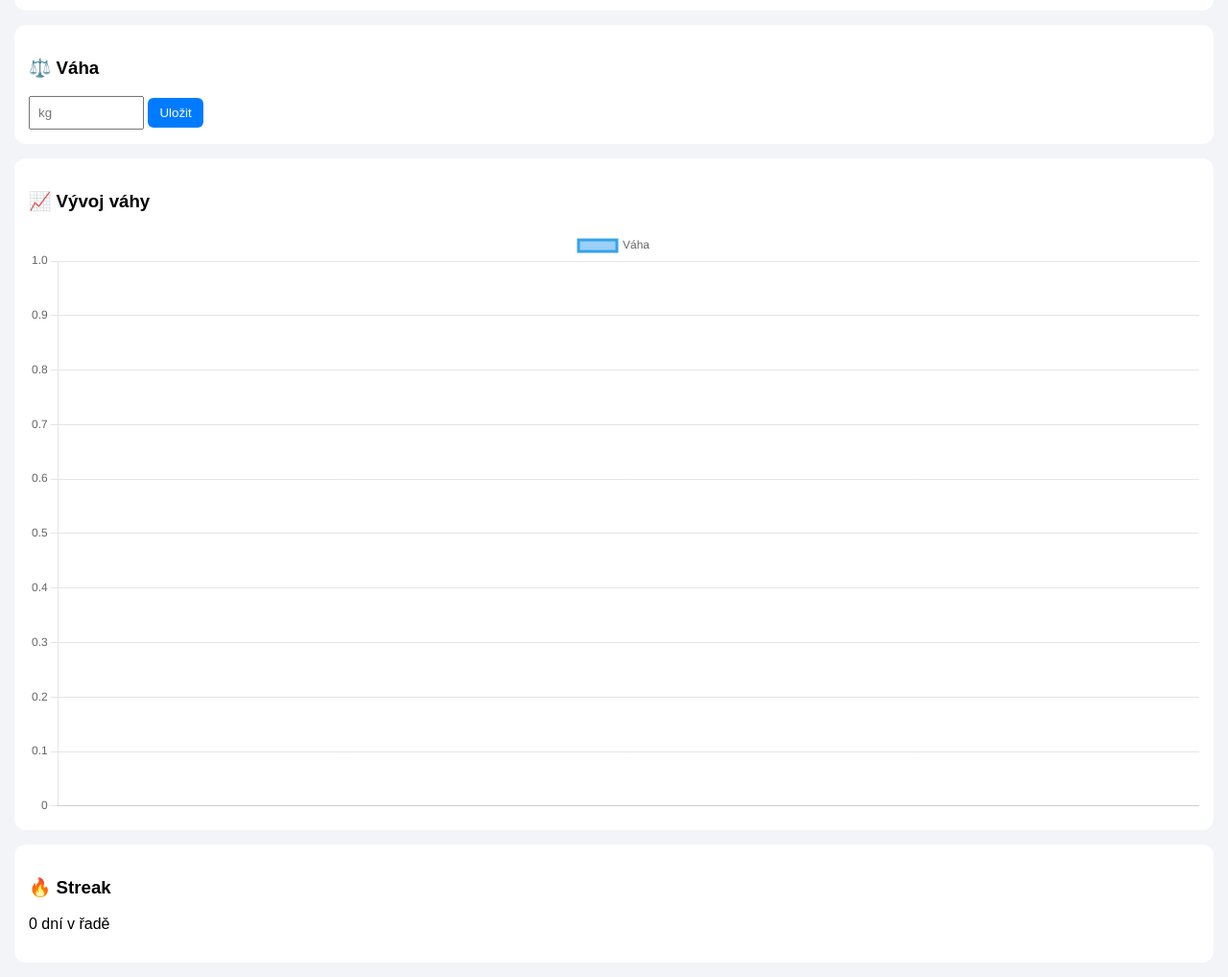
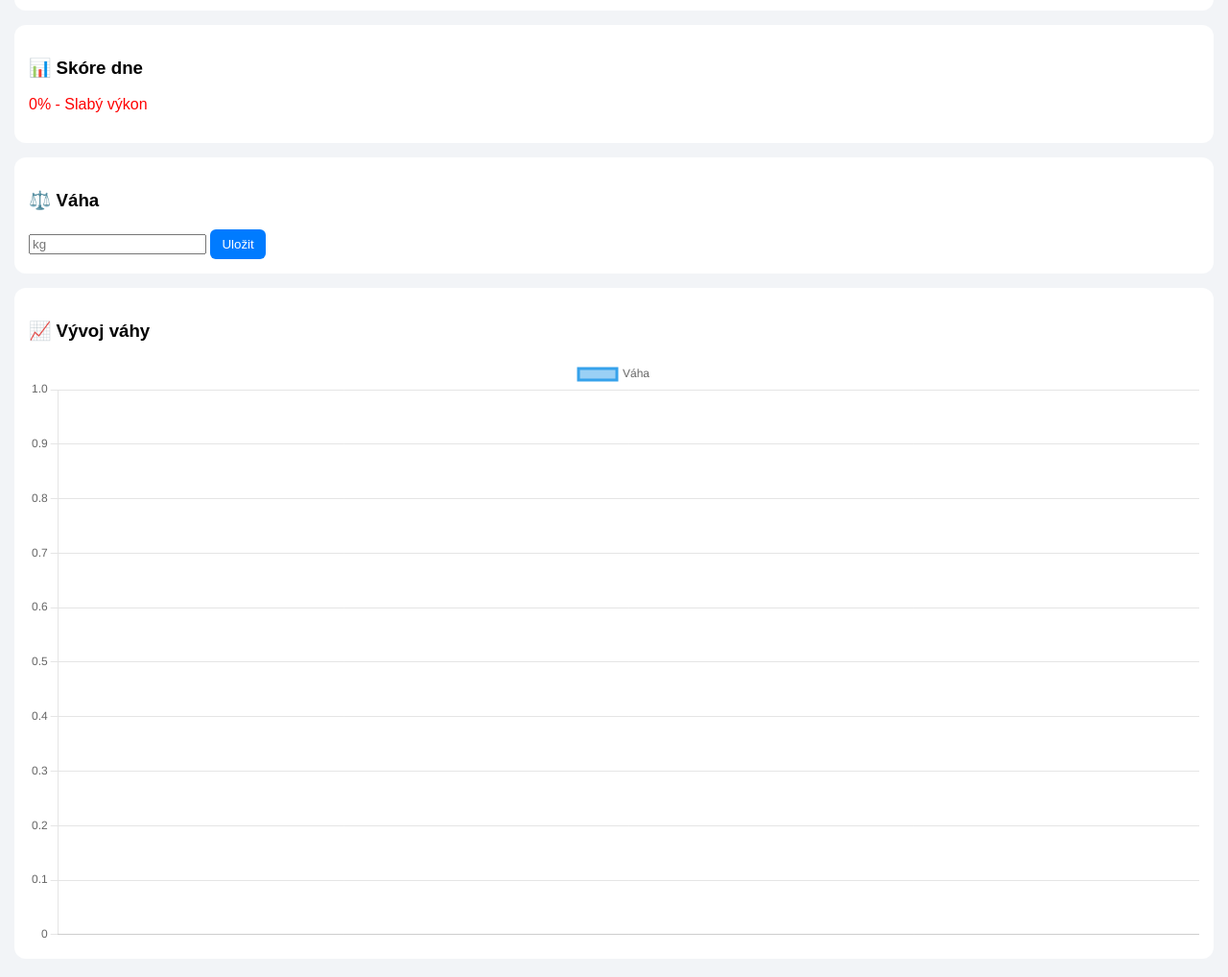
Before and after one commit to hadplaz-del/Fitnes-Tom, a plain HTML site: page index.html in a window 1280 px wide. Shown: the part 422-1440 px from the top of the page at 96% size. Drawn offline with nearby package versions, Linux system fonts and the light colour scheme.

Commit message:
Update index.html

```diff
--- a/index.html
+++ b/index.html
@@ -3,7 +3,7 @@
 <head>
 <meta charset="UTF-8">
 <meta name="viewport" content="width=device-width, initial-scale=1.0">
-<title>Fit režim</title>
+<title>Fit režim PRO</title>
 <script src="https://cdn.jsdelivr.net/npm/chart.js"></script>
 <style>
 body { font-family: Arial; margin: 15px; background: #f2f4f7; }
@@ -11,14 +11,17 @@ body { font-family: Arial; margin: 15px; background: #f2f4f7; }
 h1 { font-size: 22px; }
 button { padding: 8px 12px; border: none; border-radius: 6px; background: #007bff; color: white; }
 .done { text-decoration: line-through; color: gray; }
-input { padding: 8px; width: 100px; }
+.bad { color: red; }
+.ok { color: orange; }
+.good { color: green; }
+.weekend { border-left: 5px solid red; }
 </style>
 </head>
 <body>
 
-<h1>💪 Fit režim</h1>
+<h1>💪 Fit režim PRO</h1>
 
-<div class="card">
+<div class="card" id="dayCard">
 <h2 id="day"></h2>
 <p id="training"></p>
 </div>
@@ -26,6 +29,11 @@ input { padding: 8px; width: 100px; }
 <div class="card">
 <h3>✔️ Denní úkoly</h3>
 <ul id="tasks"></ul>
+</div>
+
+<div class="card">
+<h3>📊 Skóre dne</h3>
+<p id="score"></p>
 </div>
 
 <div class="card">
@@ -39,17 +47,16 @@ input { padding: 8px; width: 100px; }
 <canvas id="chart"></canvas>
 </div>
 
-<div class="card">
-<h3>🔥 Streak</h3>
-<p id="streak"></p>
-</div>
-
 <script>
 const days = ["Ne", "Po", "Út", "St", "Čt", "Pá", "So"];
 const today = new Date().getDay();
 const todayKey = new Date().toISOString().slice(0,10);
 
 document.getElementById("day").innerText = "Dnes: " + days[today];
+
+if(today === 0 || today === 6){
+  document.getElementById("dayCard").classList.add("weekend");
+}
 
 let training = "";
 switch(today){
@@ -72,7 +79,6 @@ switch(today){
 }
 document.getElementById("training").innerText = training;
 
-// ---- TASKS ----
 const tasks = [
   "Trénink / pohyb",
   "8 000 kroků",
@@ -95,7 +101,7 @@ tasks.forEach((task, i) => {
     li.classList.toggle("done");
     saved[i] = !saved[i];
     localStorage.setItem("tasks-"+todayKey, JSON.stringify(saved));
-    updateStreak();
+    updateScore();
   };
 
   li.append(task + " ");
@@ -103,7 +109,31 @@ tasks.forEach((task, i) => {
   list.appendChild(li);
 });
 
-// ---- WEIGHT ----
+function updateScore(){
+  let values = Object.values(saved);
+  let done = values.filter(v => v).length;
+  let total = tasks.length;
+  let percent = Math.round((done/total)*100);
+
+  let text = percent + "% - ";
+  let el = document.getElementById("score");
+
+  if(percent === 100){
+    el.className = "good";
+    text += "Perfektní den";
+  } else if(percent >= 75){
+    el.className = "ok";
+    text += "Dobrý, ale hlídej to";
+  } else {
+    el.className = "bad";
+    text += "Slabý výkon";
+  }
+
+  el.innerText = text;
+}
+
+updateScore();
+
 function saveWeight(){
   let val = document.getElementById("weightInput").value;
   if(!val) return;
@@ -131,22 +161,6 @@ function loadChart(){
 }
 
 loadChart();
-
-// ---- STREAK ----
-function updateStreak(){
-  let streak = 0;
-  for(let i=0;i<30;i++){
-    let d = new Date();
-    d.setDate(d.getDate()-i);
-    let key = d.toISOString().slice(0,10);
-    let t = JSON.parse(localStorage.getItem("tasks-"+key));
-    if(t && Object.values(t).every(v => v)) streak++;
-    else break;
-  }
-  document.getElementById("streak").innerText = streak + " dní v řadě";
-}
-
-updateStreak();
 </script>
 
 </body>
```
